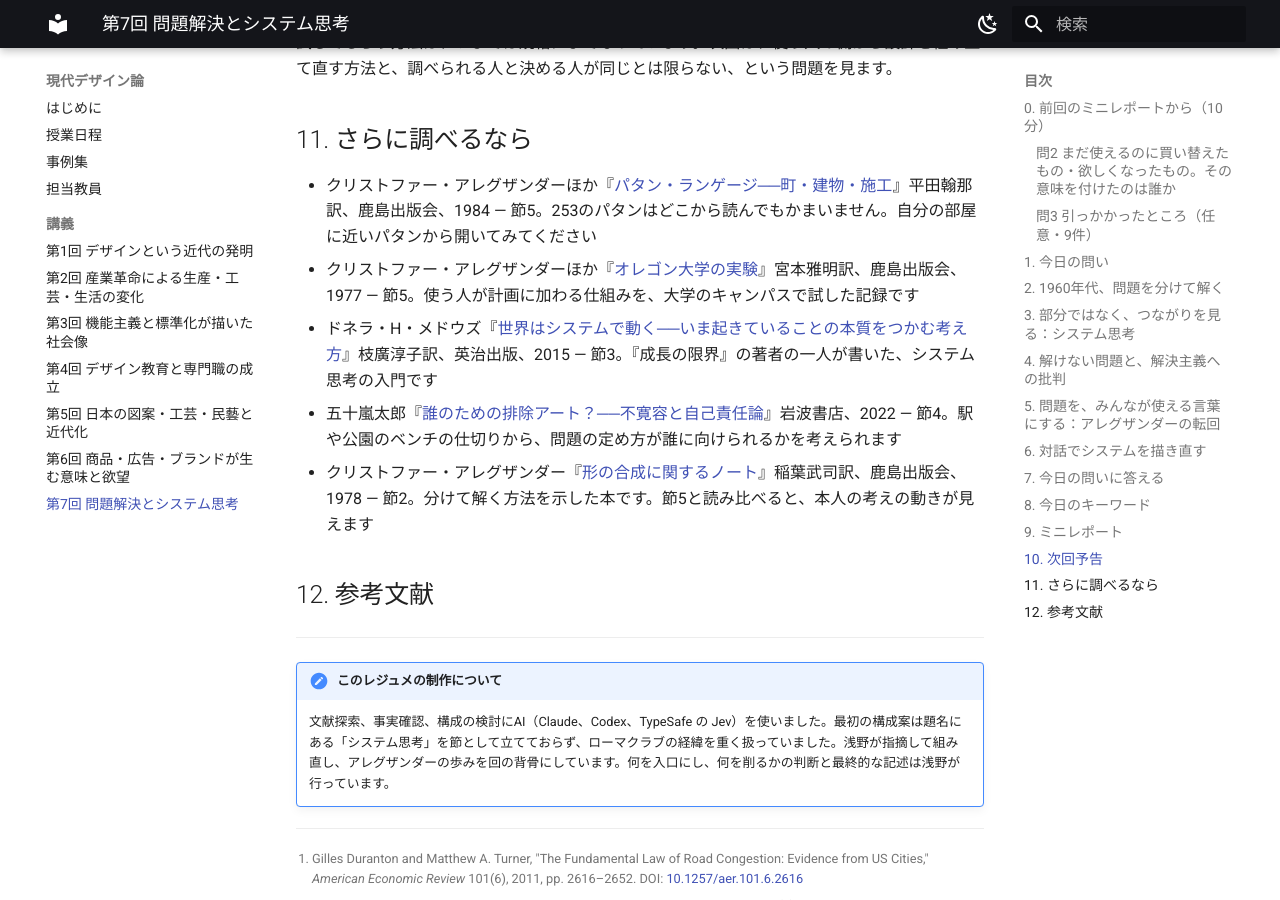
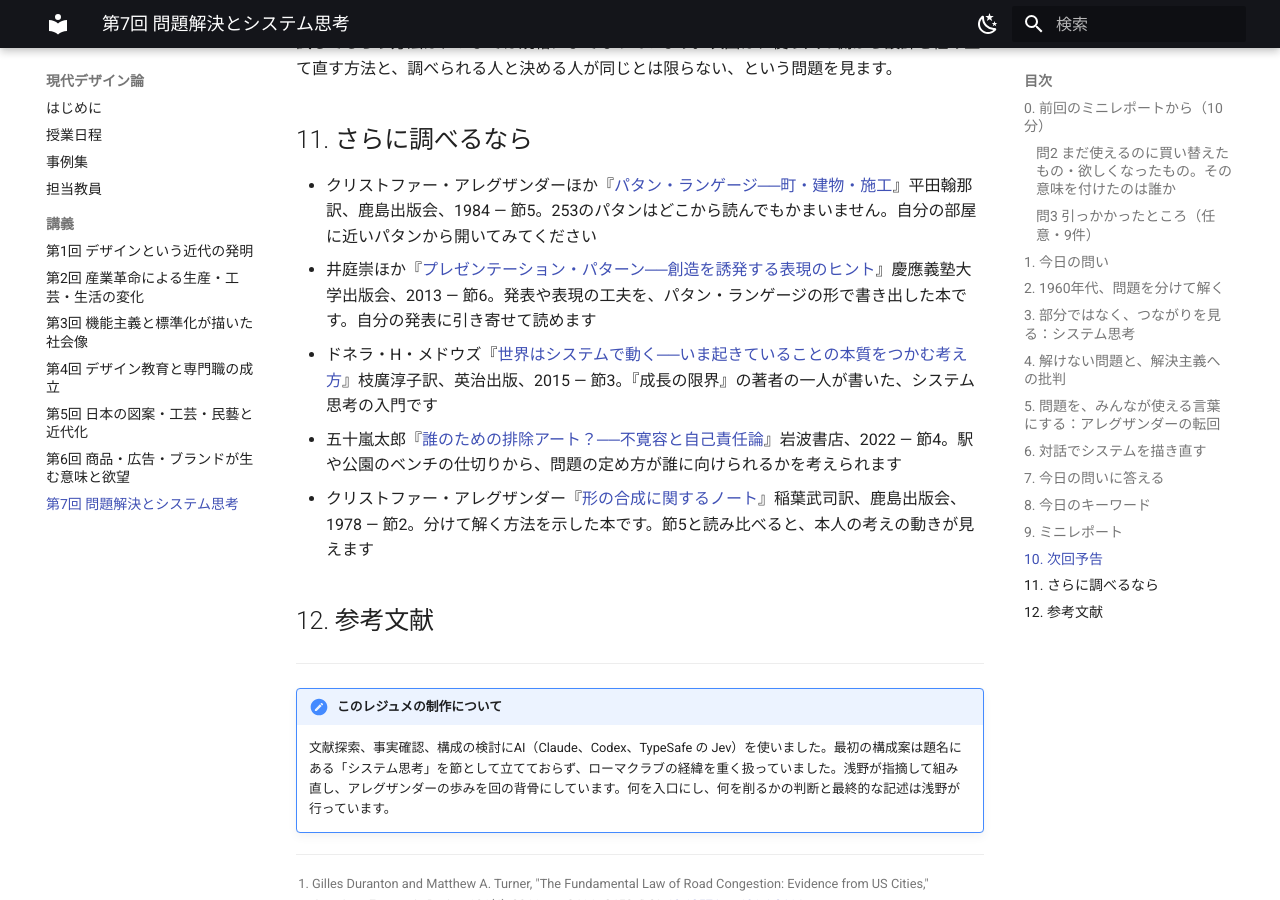
Before and after one commit to ynbr/nua-contemporary-design, an MkDocs documentation site: the page built from docs/lectures/07-problem-solving-systems.md, in a window 1280 px wide and 900 px high, scrolled down 15253 px. Built offline with MkDocs 1.6.1 and Material for MkDocs 9.7.7, drawn with Linux system fonts in a browser that asks for light colours.

Commit message:
docs(lectures): 第7回の「さらに調べるなら」に井庭『プレゼンテーション・パターン』
Co-Authored-By: Claude Opus 5.5 <noreply@anthropic.com>
Claude-Session: https://claude.ai/code/session_01UpizigpDm1bLnJ5VDtg8YM

```diff
--- a/docs/lectures/07-problem-solving-systems.md
+++ b/docs/lectures/07-problem-solving-systems.md
@@ -285,7 +285,7 @@ IBISは1980年代の終わりに、計算機の画面の上で論点・立場・
 ## 11. さらに調べるなら
 
 - クリストファー・アレグザンダーほか『[パタン・ランゲージ──町・建物・施工](https://ndlsearch.ndl.go.jp/books/R100000002-I000001715430)』平田翰那訳、鹿島出版会、1984 — 節5。253のパタンはどこから読んでもかまいません。自分の部屋に近いパタンから開いてみてください
-- クリストファー・アレグザンダーほか『[オレゴン大学の実験](https://ndlsearch.ndl.go.jp/books/R100000002-I000001361958)』宮本雅明訳、鹿島出版会、1977 — 節5。使う人が計画に加わる仕組みを、大学のキャンパスで試した記録です
+- 井庭崇ほか『[プレゼンテーション・パターン──創造を誘発する表現のヒント](https://ndlsearch.ndl.go.jp/books/R100000002-I024204503)』慶應義塾大学出版会、2013 — 節6。発表や表現の工夫を、パタン・ランゲージの形で書き出した本です。自分の発表に引き寄せて読めます
 - ドネラ・H・メドウズ『[世界はシステムで動く──いま起きていることの本質をつかむ考え方](https://ndlsearch.ndl.go.jp/books/R100000002-I026028406)』枝廣淳子訳、英治出版、2015 — 節3。『成長の限界』の著者の一人が書いた、システム思考の入門です
 - 五十嵐太郎『[誰のための排除アート？──不寛容と自己責任論](https://ndlsearch.ndl.go.jp/books/R100000002-I032160230)』岩波書店、2022 — 節4。駅や公園のベンチの仕切りから、問題の定め方が誰に向けられるかを考えられます
 - クリストファー・アレグザンダー『[形の合成に関するノート](https://ndlsearch.ndl.go.jp/books/R100000002-I000001374242)』稲葉武司訳、鹿島出版会、1978 — 節2。分けて解く方法を示した本です。節5と読み比べると、本人の考えの動きが見えます
```
